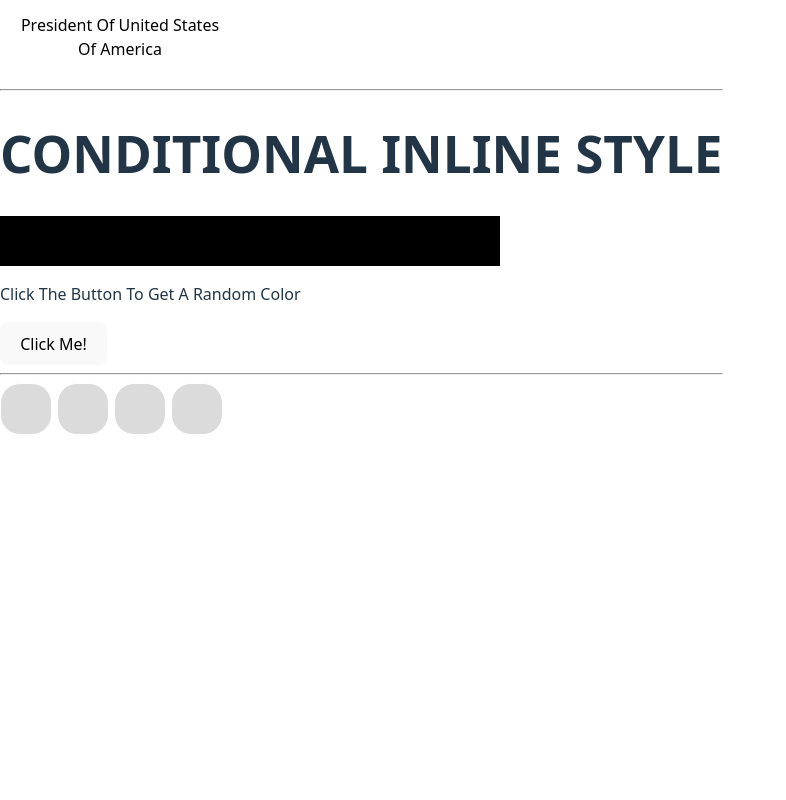
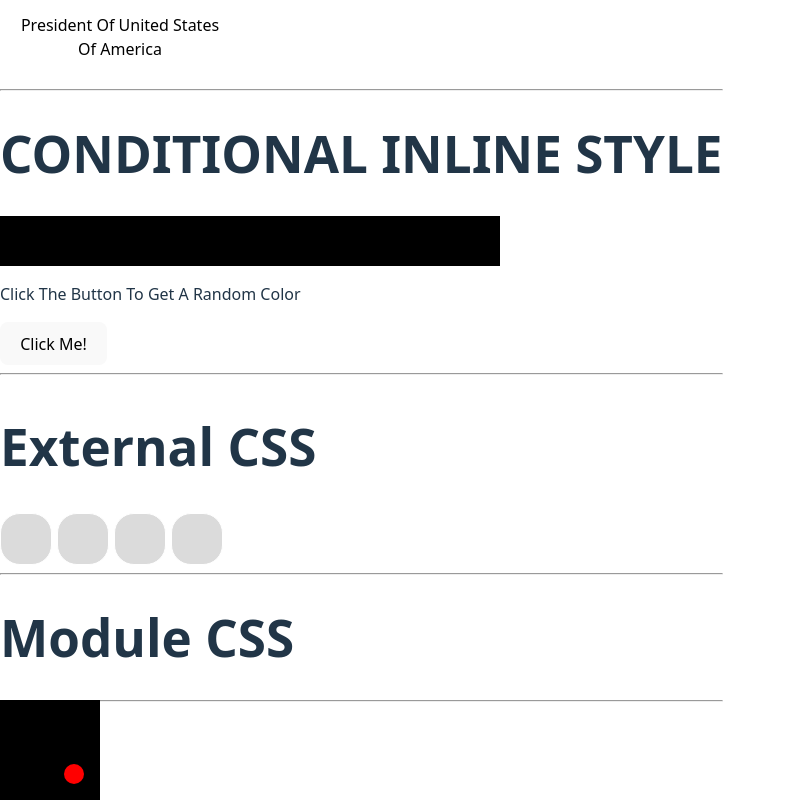
Before and after one commit to saadthedeveloper/react-practice, a React (Vite) app: page / in a window 1280 px wide. Shown: the part 5193-5993 px from the top of the page, without its empty margins (0-786 px from the left). Before the commit the page ends 5628 px from the top, so only its background shows below. Built offline with nearby package versions, Linux system fonts and the light colour scheme.

Commit message:
Add module CSS practice

```diff
--- a/src/App.jsx
+++ b/src/App.jsx
@@ -17,6 +17,7 @@ import Unmount from './Unmount';
 import InlineCSS from './InlineCSS';
 import ConditionalInlineStyle from './ConditionalInlineStyle';
 import ExternalCSS from './ExternalCSS';
+import ModuleCSS from './ModuleCSS';
 
 
 function App() {
@@ -57,6 +58,9 @@ function App() {
       <ConditionalInlineStyle />
       <hr />
       <ExternalCSS />
+      <hr />
+      <ModuleCSS />
+      <hr />
     </>
   )
 }
--- /dev/null
+++ b/src/CSS/animation.module.css
@@ -0,0 +1,23 @@
+.container{
+    width: 100px;
+    height: 100px;
+    background-color: black;
+    position: absolute;
+
+}
+
+.ball
+{
+    width: 20px;
+    height: 20px;
+    border-radius: 500px;
+    background-color: red;
+    position: relative;
+    animation: ballMove 2s linear infinite;
+}
+
+@keyframes ballMove {
+  0%   { top: 0; left: 0; }
+  50%  { top: 80px; left: 80px; }
+  100% { top: 0; left: 0; }
+}
--- a/src/CSS/style.css
+++ b/src/CSS/style.css
@@ -10,6 +10,13 @@
 .container
 {
     display: flex;
+    flex-direction: column;
+    gap: 5px;
+
+}
+
+.wrap{
+     display: flex;
     flex-direction: row;
     gap: 5px;
 }
--- a/src/ExternalCSS.jsx
+++ b/src/ExternalCSS.jsx
@@ -1,13 +1,16 @@
 import './CSS/style.css'
 
-function ExternalCSS(){
-    return(
+function ExternalCSS() {
+    return (
         <div className='container'>
 
-        <div className="block"></div>
-        <div className="block"></div>
-        <div className="block"></div>
-        <div className="block"></div>
+            <h1>External CSS</h1>
+            <div className='wrap'>
+                <div className="block"></div>
+                <div className="block"></div>
+                <div className="block"></div>
+                <div className="block"></div>
+            </div>
         </div>
     )
 }
--- /dev/null
+++ b/src/ModuleCSS.jsx
@@ -0,0 +1,14 @@
+import style from './CSS/animation.module.css'
+
+function ModuleCSS(){
+    return(
+        <div>
+            <h1>Module CSS</h1>
+            <div className={style.container}>
+                <div className={style.ball}></div>
+            </div>
+        </div>
+    )
+}
+
+export default ModuleCSS;
```
